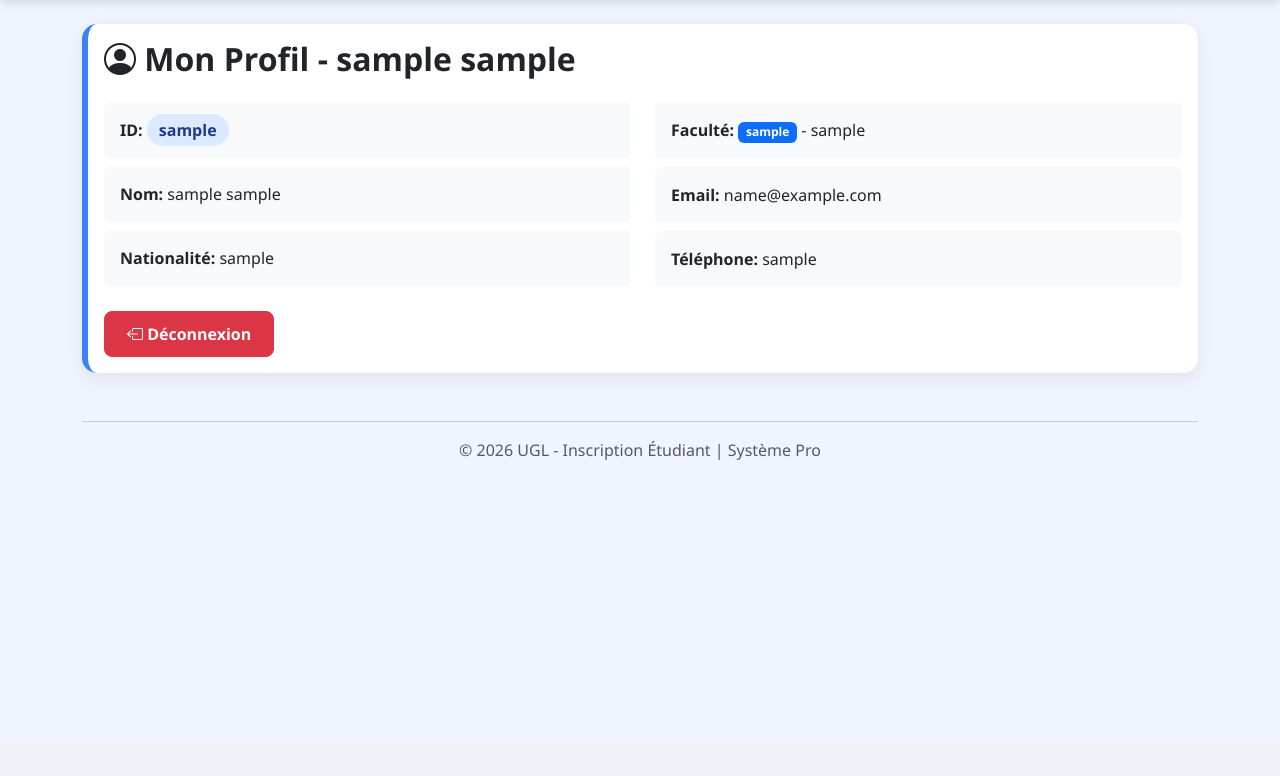
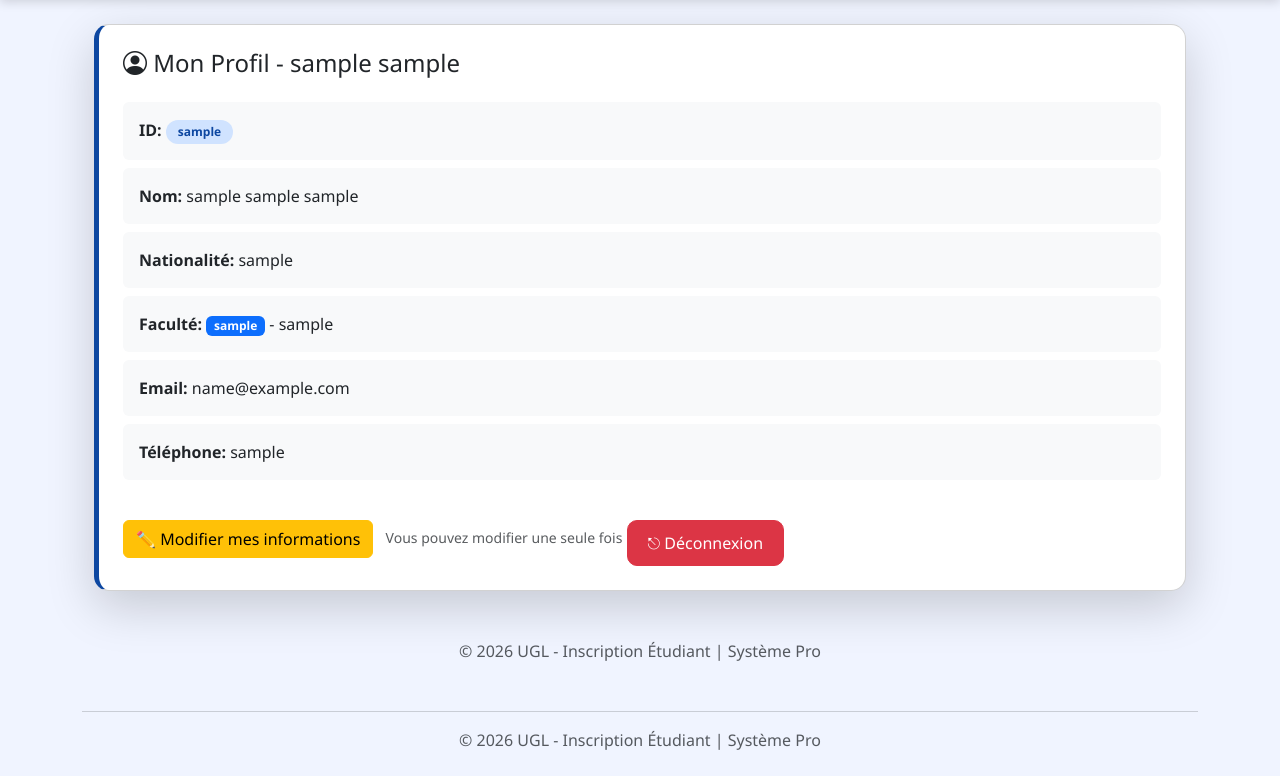
Before and after one commit to matiburemy-art/inscription-etudiant, a Flask app: page /dashboard in a window 1280 px wide. Shown: the part 56-832 px from the top of the page. Before the commit the page ends 516 px from the top, so only its background shows below. Run offline with Flask 3, Linux system fonts and the light colour scheme; the visitor is signed in with stand-in values (Sample User, id 1).

Commit message:
Update dashboard.html

```diff
--- a/templates/dashboard.html
+++ b/templates/dashboard.html
@@ -1,58 +1,29 @@
 {% extends "base.html" %}
 {% block content %}
-{% if is_admin %}
-<div class="d-flex justify-content-between align-items-center mb-3">
-    <h2 class="fw-bold"><i class="bi bi-table text-primary"></i> Liste des Étudiants Inscrits</h2>
-    <span class="badge bg-secondary fs-6"><i class="bi bi-lock-fill"></i> Lecture seule - {{ etudiants|length }} étudiants</span>
+<div class="container mt-4">
+  <div class="card shadow-lg p-4" style="border-left:5px solid #0d47a1; border-radius:15px">
+    <h4 class="mb-4"><i class="bi bi-person-circle"></i> Mon Profil - {{ etudiant.nom }} {{ etudiant.prenom }}</h4>
+
+    <div class="bg-light p-3 rounded mb-2"><b>ID:</b> <span class="badge bg-primary" style="background:#d0e3ff !important; color:#0d47a1; padding:6px 12px; border-radius:20px">{{ etudiant.username }}</span></div>
+    <div class="bg-light p-3 rounded mb-2"><b>Nom:</b> {{ etudiant.nom }} {{ etudiant.prenom }} {{ etudiant.post_nom }}</div>
+    <div class="bg-light p-3 rounded mb-2"><b>Nationalité:</b> {{ etudiant.nationalite }}</div>
+    <div class="bg-light p-3 rounded mb-2"><b>Faculté:</b> <span class="badge bg-primary">{{ etudiant.faculte }}</span> - {{ etudiant.filiere }}</div>
+    <div class="bg-light p-3 rounded mb-2"><b>Email:</b> {{ etudiant.email }}</div>
+    <div class="bg-light p-3 rounded mb-2"><b>Téléphone:</b> {{ etudiant.telephone }}</div>
+
+    <div class="mt-4">
+      <!-- LOGIQUE : 1 SEULE MODIFICATION -->
+      {% if etudiant.edit_count == 0 %}
+        <a href="/edit_profile" class="btn btn-warning me-2">✏️ Modifier mes informations</a>
+        <small class="text-muted">Vous pouvez modifier une seule fois</small>
+      {% else %}
+        <div class="alert alert-danger p-2">Vous avez déjà modifié votre profil. Vous ne pouvez plus modifier. Contactez l'admin.</div>
+      {% endif %}
+
+      <a href="/logout" class="btn btn-danger mt-2" style="background:#dc3545; border-radius:10px; padding:10px 20px">⎋ Déconnexion</a>
+    </div>
+  </div>
+
+  <p class="text-center mt-5 text-muted">© 2026 UGL - Inscription Étudiant | Système Pro</p>
 </div>
-<div class="card card-pro p-0 overflow-hidden">
-    <div class="table-responsive">
-        <table class="table table-hover table-striped mb-0">
-            <thead>
-                <tr><th>ID</th><th>Nom complet</th><th>Post-nom</th><th>Nationalité</th><th>Faculté</th><th>Email</th><th>Tél</th><th><i class="bi bi-lock"></i></th></tr>
-            </thead>
-            <tbody>
-                {% for etu in etudiants %}
-                <tr>
-                    <td><span class="badge-id">{{ etu.username }}</span></td>
-                    <td><b>{{ etu.nom }}</b> {{ etu.prenom }}</td>
-                    <td>{{ etu.post_nom }}</td>
-                    <td><span class="badge bg-light text-dark border">{{ etu.nationalite }}</span></td>
-                    <td><span class="badge bg-primary">{{ etu.faculte }}</span></td>
-                    <td>{{ etu.email }}</td>
-                    <td>{{ etu.telephone }}</td>
-                    <td><i class="bi bi-lock-fill text-danger"></i></td>
-                </tr>
-                {% endfor %}
-            </tbody>
-        </table>
-    </div>
-</div>
-{% if etudiant.edit_count == 0 %}
-<a href="/edit_profile" class="btn btn-warning">Modifier mes informations</a>
-{% else %}
-<p class="text-danger">Vous avez deja utilise votre modification unique.</p>
-{% endif %}
-{% else %}
-<div class="card card-pro card-blue">
-    <div class="card-body">
-        <h2 class="fw-bold"><i class="bi bi-person-circle"></i> Mon Profil - {{ etudiant.prenom }} {{ etudiant.nom }}</h2>
-        <div class="row mt-4">
-            <div class="col-md-6">
-                <div class="p-3 mb-2 bg-light rounded"><b>ID:</b> <span class="badge-id">{{ etudiant.username }}</span></div>
-                <div class="p-3 mb-2 bg-light rounded"><b>Nom:</b> {{ etudiant.nom }} {{ etudiant.post_nom }}</div>
-                <div class="p-3 mb-2 bg-light rounded"><b>Nationalité:</b> {{ etudiant.nationalite }}</div>
-            </div>
-            <div class="col-md-6">
-                <div class="p-3 mb-2 bg-light rounded"><b>Faculté:</b> <span class="badge bg-primary">{{ etudiant.faculte }}</span> - {{ etudiant.filiere }}</div>
-                <div class="p-3 mb-2 bg-light rounded"><b>Email:</b> {{ etudiant.email }}</div>
-                <div class="p-3 mb-2 bg-light rounded"><b>Téléphone:</b> {{ etudiant.telephone }}</div>
-            </div>
-        </div>
-        <div class="mt-3">
-            <a href="/logout" class="btn btn-danger btn-pro"><i class="bi bi-box-arrow-left"></i> Déconnexion</a>
-        </div>
-    </div>
-</div>
-{% endif %}
 {% endblock %}
```
